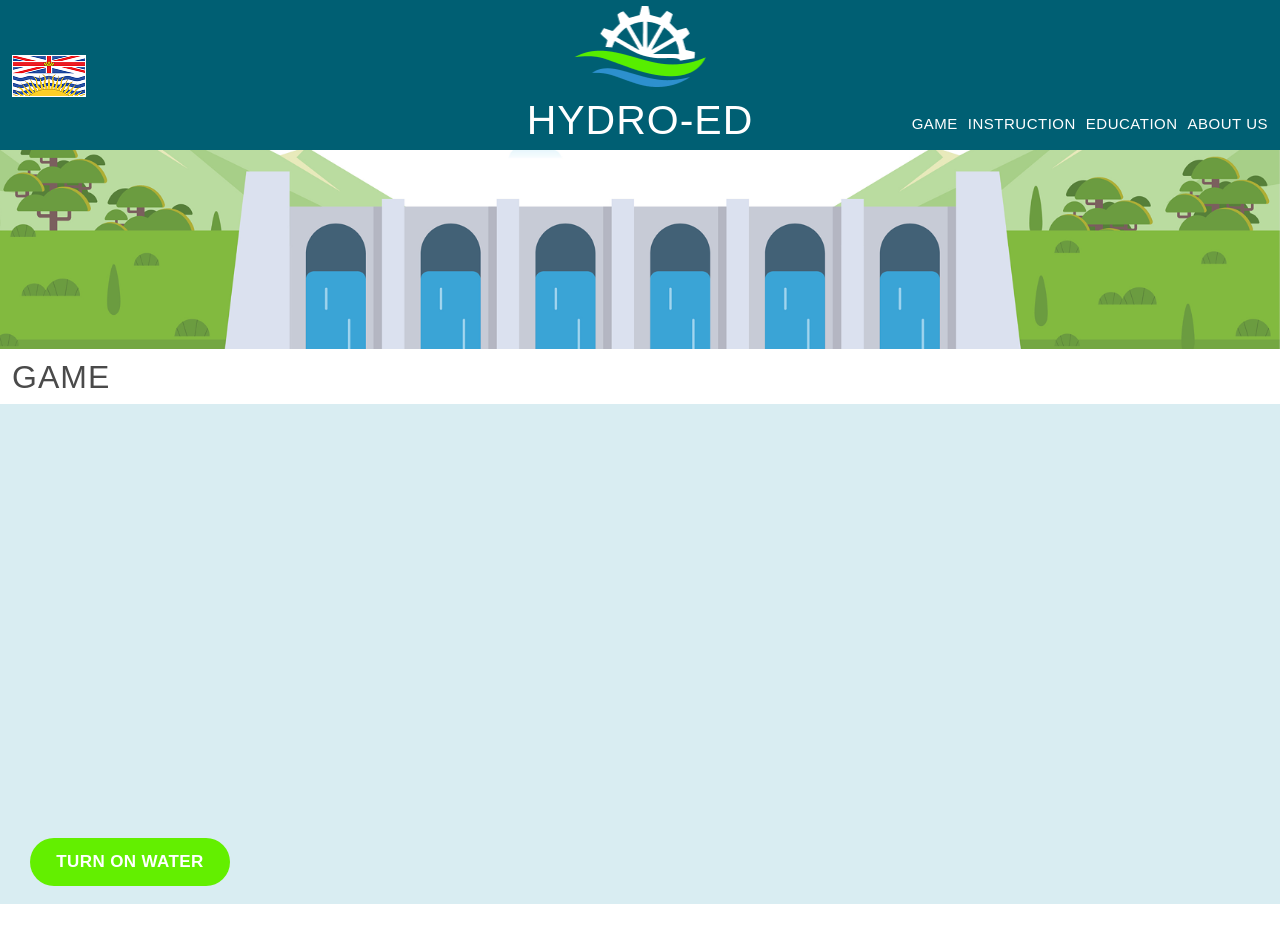
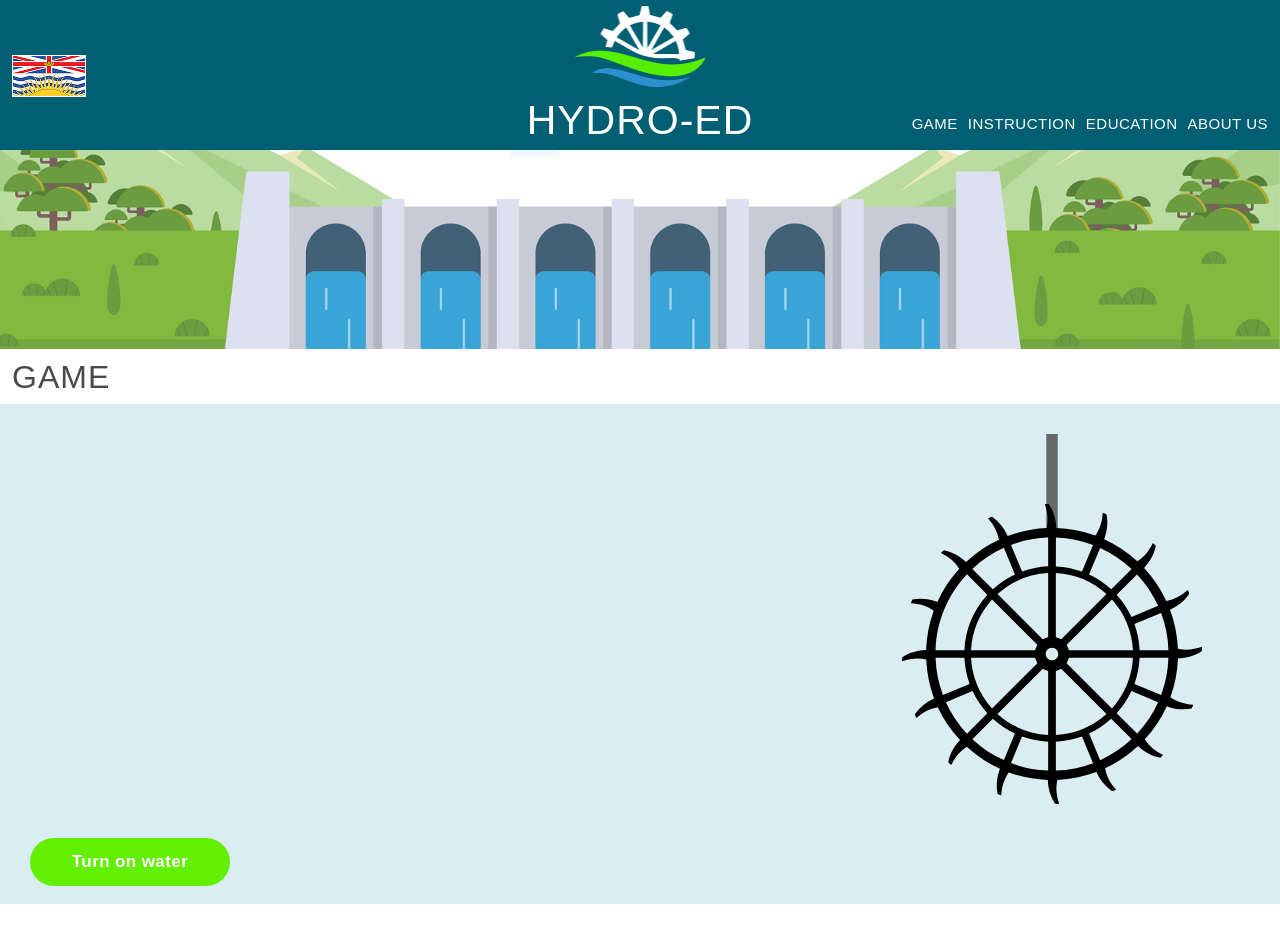
Before and after one commit to DavidYoo5/Harold_Kumar_Dynamic_Content_HydroElectricity, a Next.js app: page / in a window 1280 px wide. Shown: the top 933 px of the page. Built offline with nearby package versions, Linux system fonts and the light colour scheme.

Commit message:
waterwheel done

```diff
--- /dev/null
+++ b/app/components/generator.js
@@ -0,0 +1 @@
+"use client";
--- /dev/null
+++ b/app/components/turnOnWaterButton.js
@@ -0,0 +1,26 @@
+"use client";
+
+export default function TurnOnWaterButton({ isWaterOn, setIsWaterOn }) {
+  return (
+    <button
+      style={{
+        position: "absolute",
+        left: "30px",
+        bottom: "18px",
+        width: "200px",
+        padding: "14px 18px",
+        border: "none",
+        borderRadius: "26px",
+        backgroundColor: "#63ef00",
+        color: "white",
+        fontSize: "17px",
+        fontWeight: "700",
+        letterSpacing: "0.4px",
+        cursor: "pointer",
+      }}
+      onClick={() => setIsWaterOn(!isWaterOn)}
+    >
+      {isWaterOn ? "Turn off water" : "Turn on water"}
+    </button>
+  );
+}
--- a/app/components/waterwheel.js
+++ b/app/components/waterwheel.js
@@ -0,0 +1,36 @@
+"use client";
+
+import Image from "next/image";
+
+export default function WaterWheel({ isWaterOn }) {
+  return (
+    <div >
+<div style={{
+    display: "flex",
+    flexDirection: "column",
+    alignItems: "center",
+    height: "fit-content",
+    width: "fit-content",}}>
+
+    <Image
+      src="/images/Water Wheel Bar.svg"
+      alt="Water Wheel Bar"
+      width={100}
+      height={100}
+      style={{
+        marginBottom: "-30px",
+      }}/>
+
+    <Image
+      src="/images/Water Wheel.svg"
+      alt="Water Wheel"
+      width={300}
+      height={300}
+      style={{
+        animation: isWaterOn ? "spin 2s linear infinite" : "none"
+      }}
+    />
+</div>
+    </div>
+  );
+}
--- a/app/globals.css
+++ b/app/globals.css
@@ -40,3 +40,12 @@ a {
     color-scheme: dark;
   }
 }
+
+@keyframes spin {
+  from {
+    transform: rotate(0deg);
+  }
+  to {
+    transform: rotate(360deg);
+  }
+}
--- a/app/page.js
+++ b/app/page.js
@@ -1,7 +1,15 @@
+"use client";
 import Image from "next/image";
 import styles from "./page.module.css";
+import TurnOnWaterButton from "./components/turnOnWaterButton";
+import WaterWheel from "./components/waterwheel";
+import { useState, useEffect } from "react";
 
 export default function Home() {
+const [isWaterOn, setIsWaterOn] = useState(false);
+
+
+
   return (
     <div className={styles.page}>
 
@@ -73,26 +81,28 @@ export default function Home() {
 
             <div className={styles.gameHeaderSection}>
 
-              <div className={styles.gameHeader}> <h2>GAME</h2>
+              <div className={styles.gameHeader}>
+
+                <h2>GAME</h2>
 
               </div>
 
             </div>
 
+            <div className={styles.gameContentSection}>
+
+              <div className={styles.waterWheel}>
+                <WaterWheel isWaterOn={isWaterOn} />
+              </div>
 
 
+                <TurnOnWaterButton isWaterOn={isWaterOn} setIsWaterOn={setIsWaterOn}/>
 
-            <div className={styles.gameContentSection}>
-
-              <div className={styles.waterWheel}> </div>
-
-
-
-                <button className={styles.waterButton}>
+                {/* <button className={styles.waterButton}>
 
                   TURN ON WATER
 
-                </button>
+                </button> */}
 
             </div>
 
--- a/app/page.module.css
+++ b/app/page.module.css
@@ -287,8 +287,10 @@ body {
   position: absolute;
   right: 28px;
   top: 30px;
-  width: 150px;
-  height: 150px;
+  width: 400px;
+  height: 400px;
+  display: flex;
+  justify-content: center;
 }
 
 /* green button */
```
